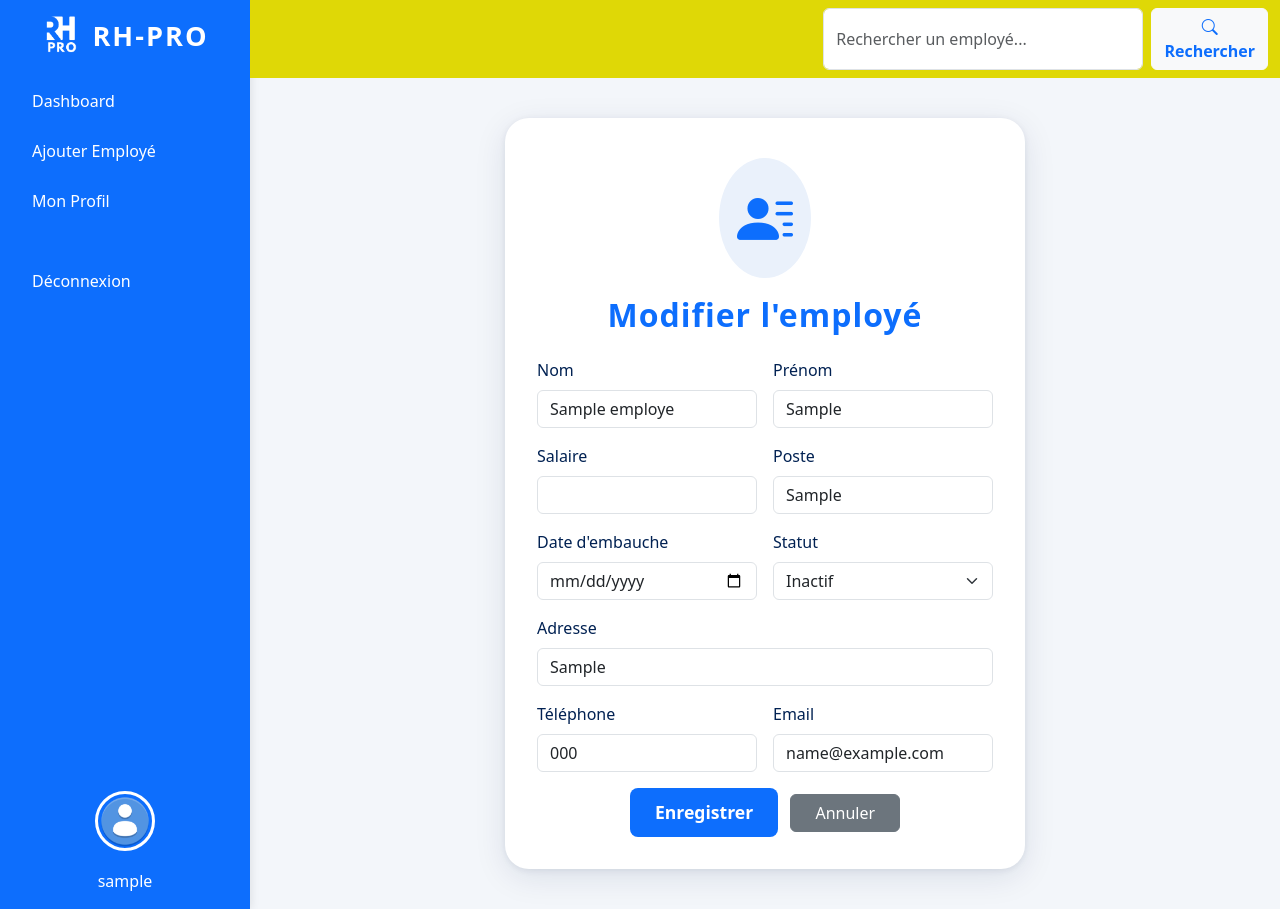
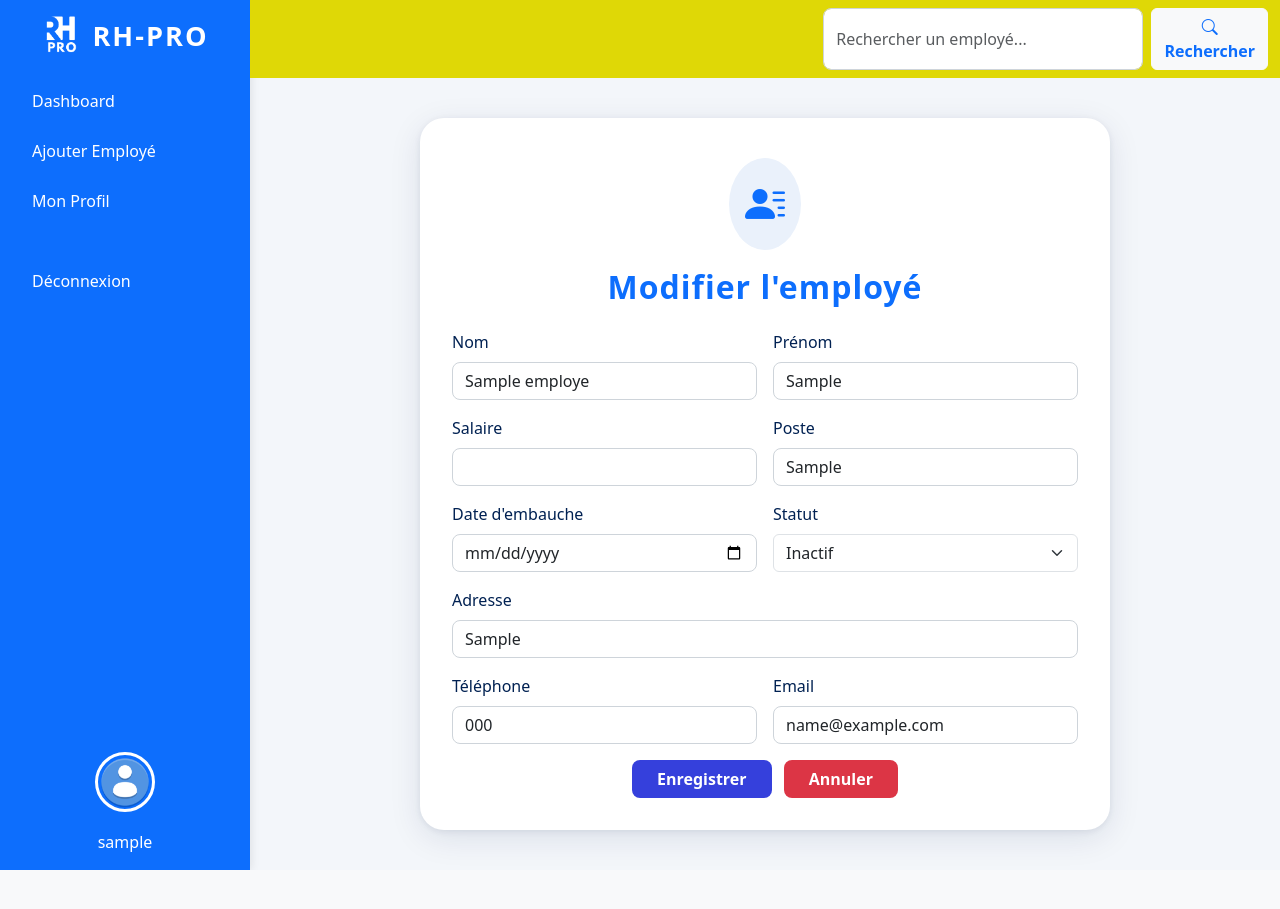
Before and after one commit to Samriqtch/RH-PRO, a PHP site: page /edit.php?id=1 in a window 1280 px wide. After the commit the page ends 870 px from the top, so only its background shows below. Run offline with PHP 8.4, Linux system fonts and the light colour scheme; the visitor is signed in with stand-in values (Sample User, id 1); tables that the repository leaves empty or names only in its code hold one stand-in row (values such as "Sample post").

Commit message:
Modification de la page edit.php : redimensionnement du margin et max-width, redesign du bouton annuler , creation d'une nouvelle classe css pour le bouton annuler et enregistrer

```diff
--- a/edit.php
+++ b/edit.php
@@ -77,7 +77,7 @@ include("include/navbar.php");
             background: #fff;
             border-radius: 24px;
             box-shadow: 0 8px 32px rgba(1,33,82,0.10), 0 1.5px 6px rgba(1,33,82,0.08);
-            max-width: 520px;
+            max-width: 690px;
             margin: 40px auto;
             padding: 40px 32px 32px 32px;
         }
@@ -111,11 +111,35 @@ include("include/navbar.php");
             margin-bottom: 18px;
         }
         .edit-icon .bi {
-            font-size: 3.5rem;
+            font-size: 2.5rem;
             color: #0d6efd;
             background: #eaf1fb;
             border-radius: 50%;
-            padding: 18px;
+            padding: 16px;
+        }
+        .btn-annuler {
+            background: #dc3545; /* rouge Bootstrap */
+            color: #fff;
+            font-weight: bold;
+            border-radius: 8px;
+        }
+        .btn-enregistrer {
+            background:rgb(53, 64, 220); /* rouge Bootstrap */
+            color: #fff;
+            font-weight: bold;
+            border-radius: 8px;
+        }
+        .btn-annuler:hover {
+            background: #a71d2a;
+        }
+        .form-control {
+            border-radius: 8px;
+            box-shadow: none;
+            border: 1px solid #ced4da;
+        }
+        .form-control:focus {
+            border-color: #0d6efd;
+            box-shadow: 0 0 0 0.2rem rgba(13,110,253,0.25);
         }
     </style>
 </head>
@@ -168,8 +192,9 @@ include("include/navbar.php");
                     <input type="email" name="email" class="form-control" value="<?= htmlspecialchars($employe['email']) ?>" required>
                 </div>
                 <div class="col-12 text-center mt-3">
-                    <button type="submit" class="btn btn-edit px-4">Enregistrer</button>
-                    <a href="home.php" class="btn btn-secondary ms-2 px-4">Annuler</a>
+                    <button type="submit" class="btn btn-enregistrer px-4">Enregistrer</button>
+                    <button type="submit" class="btn btn-annuler ms-2 px-4" onclick="window.location.href='home.php'" >Annuler</button>
+
                 </div>
             </form>
         </div>
```
